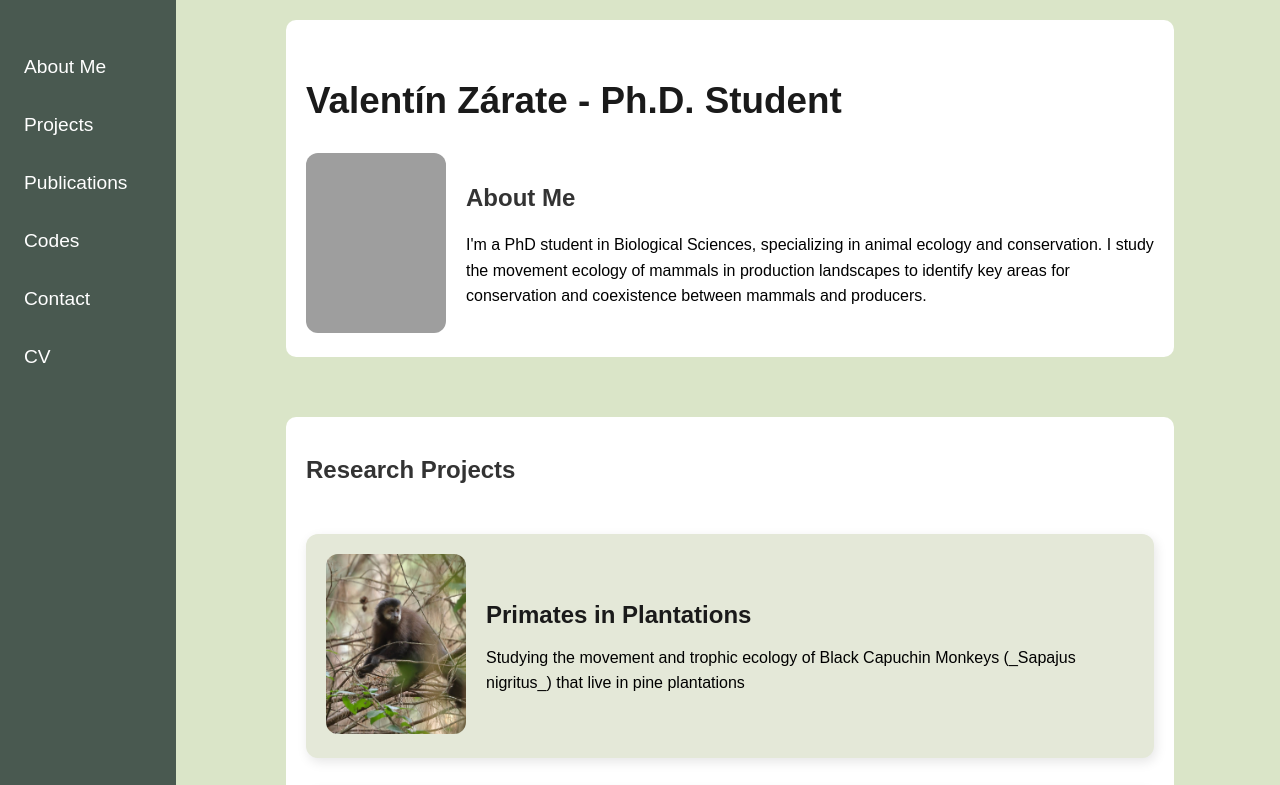
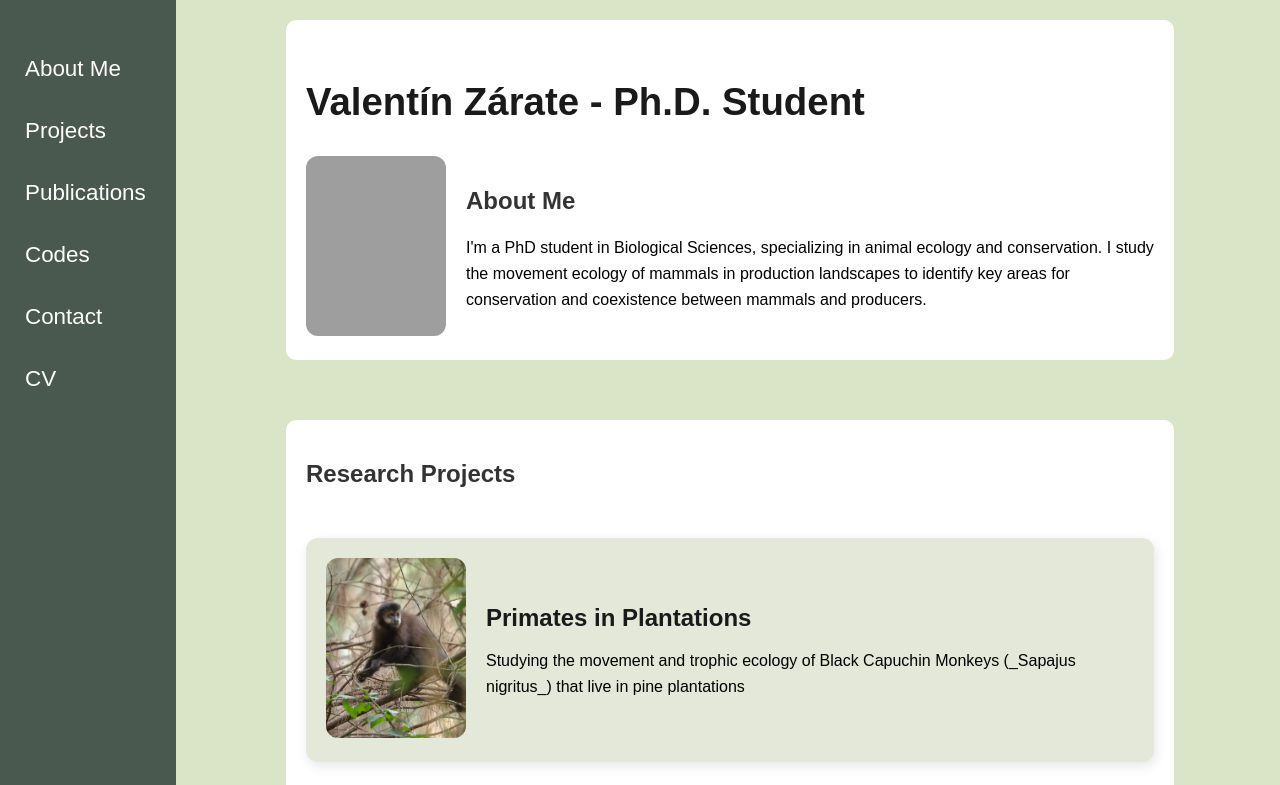
Before and after one commit to ValentinZarate/personaldata, a plain HTML site: page index.html in a window 1280 px wide. Shown: the top 785 px of the page. Drawn offline with Linux system fonts and the light colour scheme; grey boxes are pictures that could not be loaded.

Commit message:
Update style2.css

```diff
--- a/style2.css
+++ b/style2.css
@@ -40,10 +40,10 @@ p {
 .sidebar ul li a {
     color: white;
     text-decoration: none;
-    font-size: 1.2rem;
-    display: block;
-    padding: 8px;
-    border-radius: 8px;
+    font-size: 1.4rem;
+    display: inline-block;
+    padding: 8px 9px;
+    border-radius: 6px;
     transition: background 0.3s;
 }
 
@@ -60,7 +60,7 @@ p {
 }
 
 .static-title {
-    font-size: 2.3rem;
+    font-size: 2.4rem;
     font-weight: bold;
     color: #1A1A1A;
     text-align: left;
```
